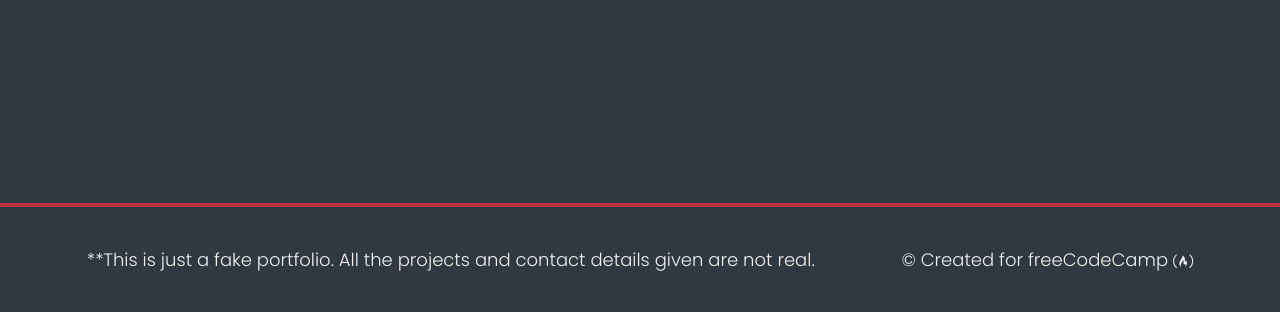
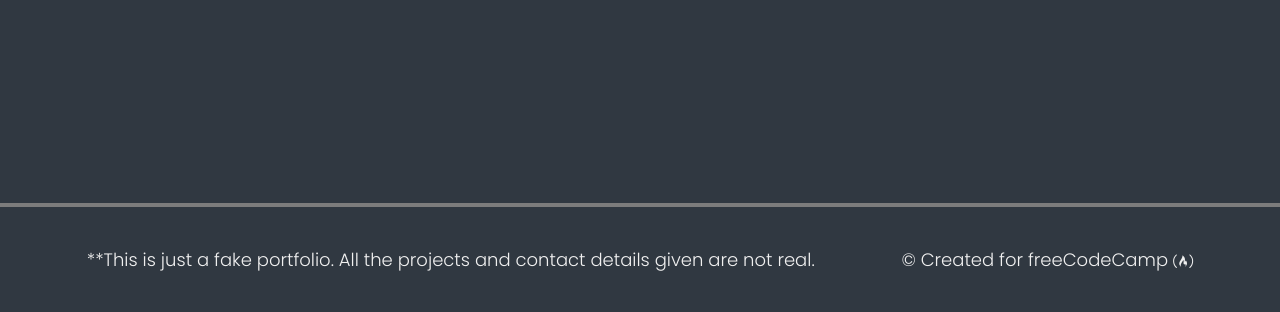
Before and after one commit to git-odi/odi, a plain HTML site: page index.html in a window 1280 px wide. Shown: the part 2422-2734 px from the top of the page. Drawn offline with Linux system fonts and the light colour scheme.

Commit message:
Update main.css

```diff
--- a/main.css
+++ b/main.css
@@ -1,8 +1,8 @@
 /* Custom properties/variables  */
 :root {
   --main-white: #f0f0f0;
-  --main-red: #be3144;
-  --main-blue: #45567d;
+  --main-red: #7c7c7c;
+  --main-blue: #29468a;
   --main-gray: #303841;
 }
 
```
